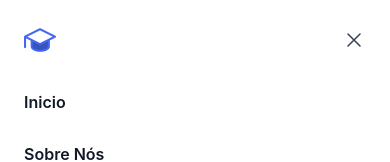
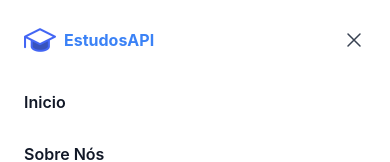
Before and after one commit to lucasns06/EstudosAPI-FrontV2, a React (Create React App) app: page / in a window 390 px wide. Both pictures are taken after a click on the button "Open main menu". Shown: the top 162 px of the page. Built offline with nearby package versions, Linux system fonts and the light colour scheme.

Commit message:
✏️ logo header nome

```diff
--- a/src/pages/header/header.js
+++ b/src/pages/header/header.js
@@ -52,13 +52,14 @@ const Header = () => {
                 <div className="fixed inset-0 z-50" />
                 <DialogPanel className="fixed inset-y-0 right-0 z-50 w-full overflow-y-auto bg-white px-6 py-6 sm:max-w-sm sm:ring-1 sm:ring-gray-900/10">
                     <div className="flex items-center justify-between">
-                        <a href="#" className="-m-1.5 p-1.5">
+                        <a href="#" className="-m-1.5 p-1.5 flex items-center gap-2">
                             <span className="sr-only">Your Company</span>
                             <img
                                 alt=""
                                 src="study_icon.png"
                                 className="h-8 w-auto"
                             />
+                            <p className='text-blue-500 font-bold'>EstudosAPI</p>
                         </a>
                         <button
                             type="button"
```
